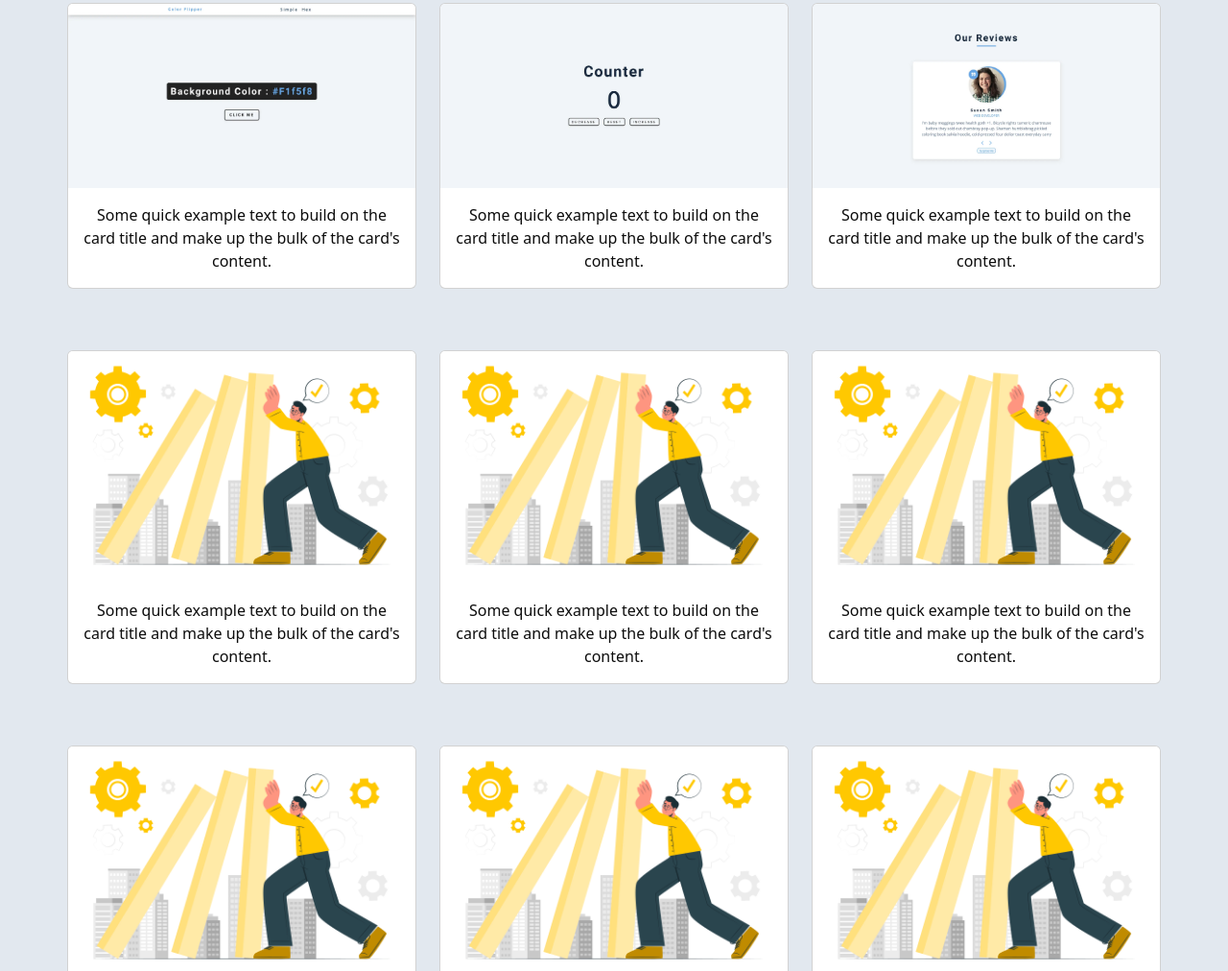
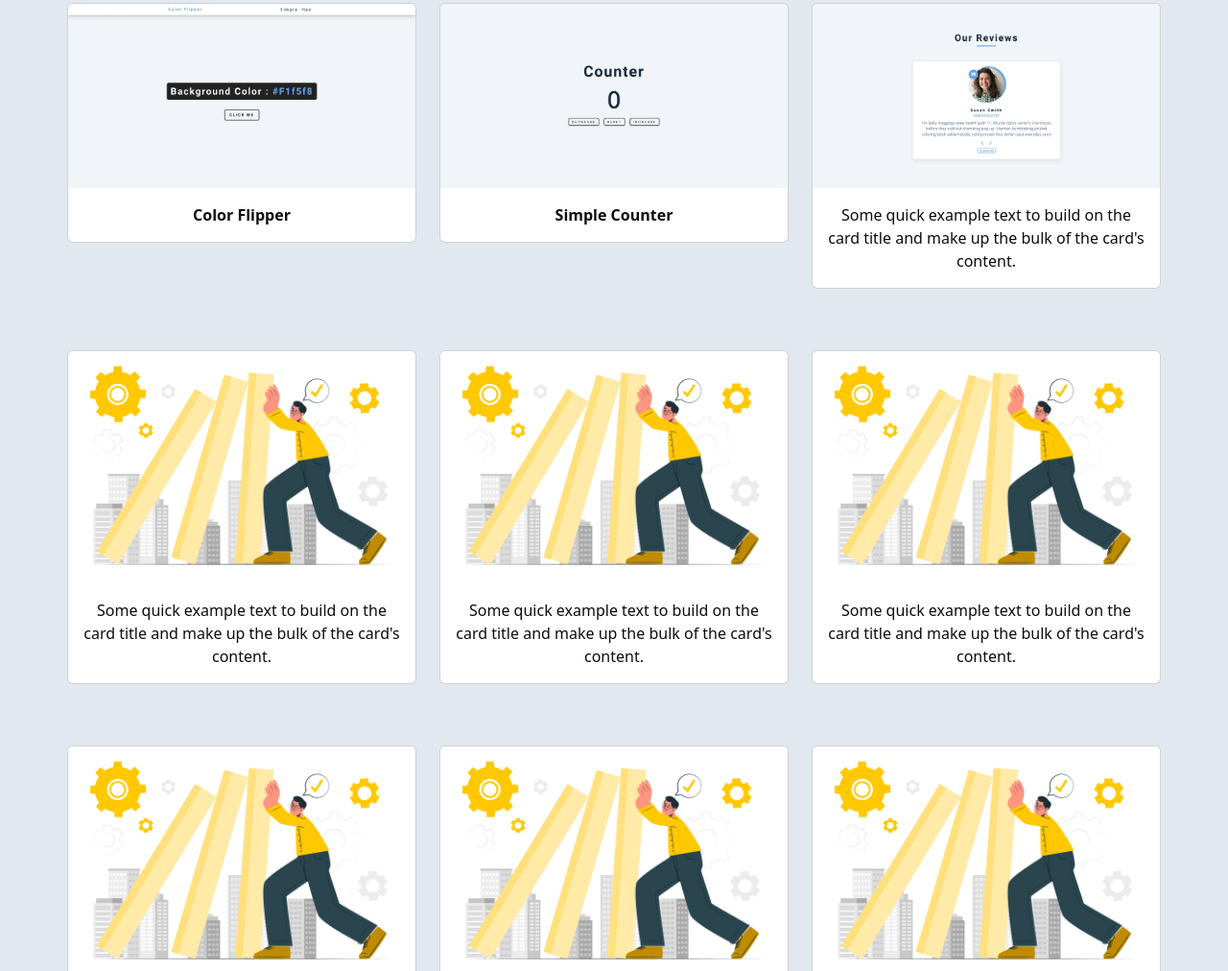
Before and after one commit to danielfeitosa4/beginnerJavascriptProjects, a plain HTML site: page index.html in a window 1280 px wide. Shown: the part 780-1792 px from the top of the page at 96% size. Drawn offline with nearby package versions, Linux system fonts and the light colour scheme.

Commit message:
link para o card do projeto 2

```diff
--- a/index.html
+++ b/index.html
@@ -42,17 +42,17 @@
             <img src="./images/image-proj1.webp" class="card-img-top" alt="Color Flipper">
           </a>
           <div class="card-body">
-            <p class="card-text">Some quick example text to build on the card title and make up the bulk of the card's content.</p>
+            <p class="card-text"><strong>Color Flipper</strong></p>
           </div>
         </div>
       </div>
       <div class="col-12 col-md-6 col-lg-4">
         <div class="card">
-          <a href="#">
+          <a href="./02-simple-counter/index.html">
             <img src="./images/image-proj2.webp" class="card-img-top" alt="">
           </a>
           <div class="card-body">
-            <p class="card-text">Some quick example text to build on the card title and make up the bulk of the card's content.</p>
+            <p class="card-text"><strong>Simple Counter</strong></p>
           </div>
         </div>
       </div>
```
